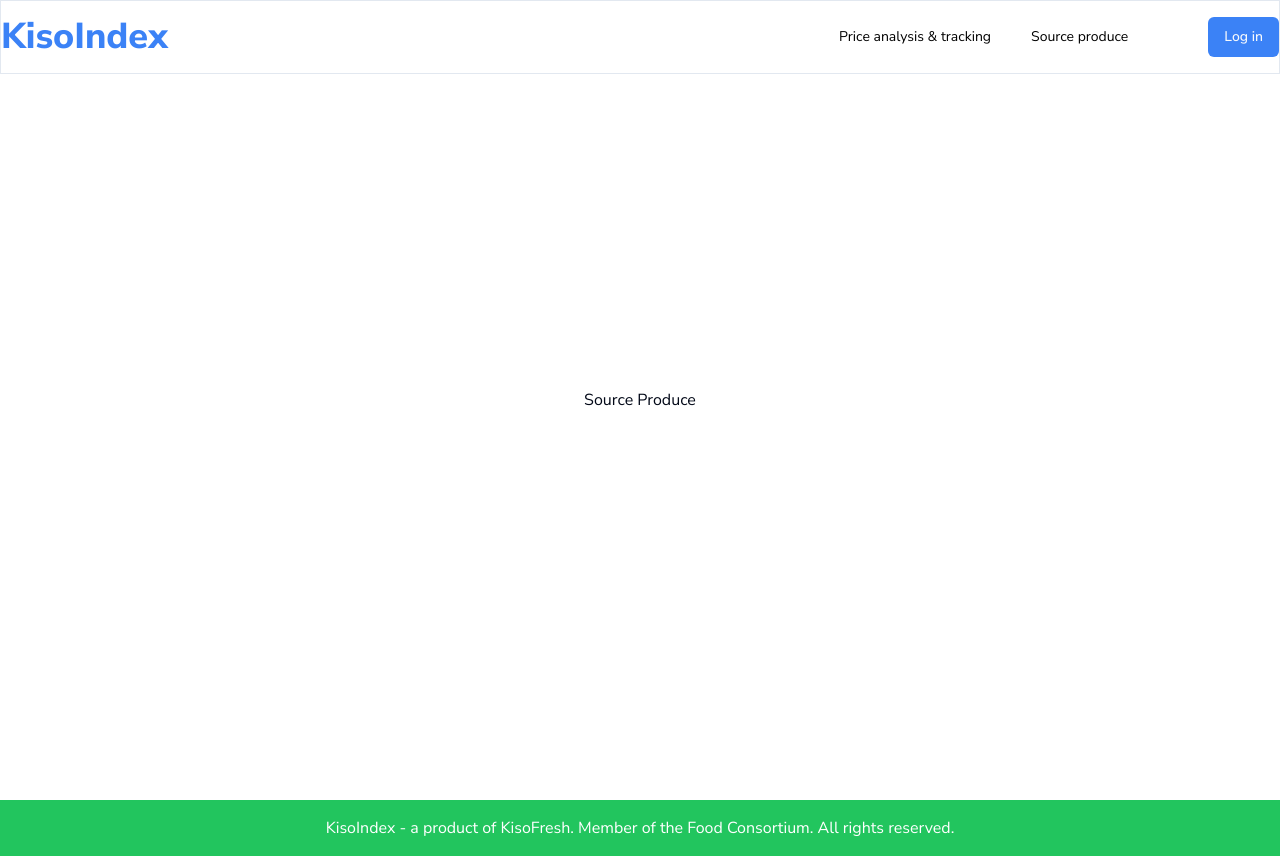
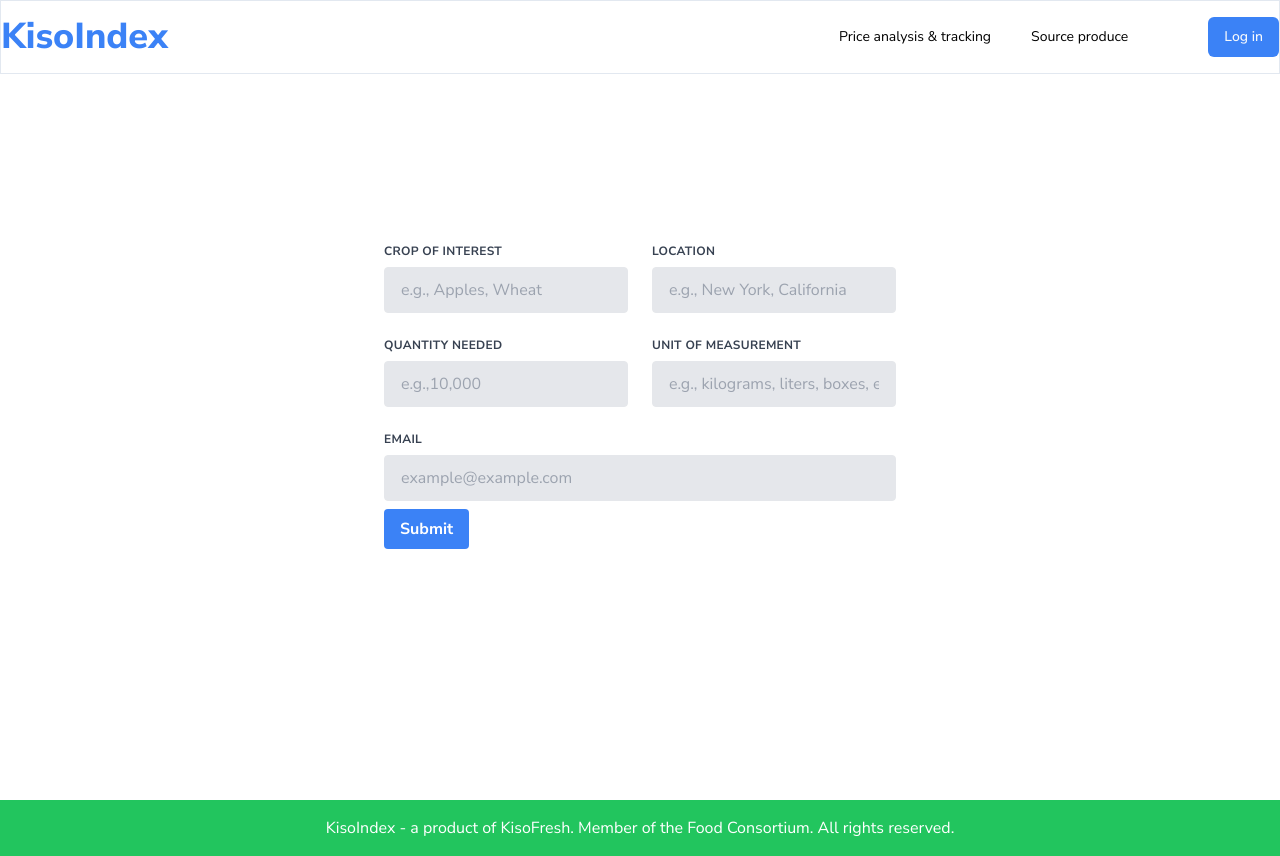
Before and after one commit to OpiniIsaac/kisofresh-frontEnd, a Next.js app: page /SourceProduce in a window 1280 px wide. Built offline with nearby package versions, Linux system fonts and the light colour scheme.

Commit message:
added the source product form

```diff
--- a/app/SourceProduce/page.tsx
+++ b/app/SourceProduce/page.tsx
@@ -1,9 +1,54 @@
-import React from 'react'
+import React from 'react';
 
-export default function page() {
-  return (
+export default function CropInterestForm() {
+ return (
     <div className="w-screen h-screen flex justify-center items-center">
-      <h1>Source Produce</h1>
+      <form className="w-full max-w-lg">
+        <div className="flex flex-wrap -mx-3 mb-6">
+          <div className="w-full md:w-1/2 px-3 mb-6 md:mb-0">
+            <label className="block uppercase tracking-wide text-gray-700 text-xs font-bold mb-2" htmlFor="crop-interest">
+              Crop of Interest
+            </label>
+            <input className="appearance-none block w-full bg-gray-200 text-gray-700 border border-gray-200 rounded py-3 px-4 leading-tight focus:outline-none focus:bg-white focus:border-gray-500" id="crop-interest" type="text" placeholder="e.g., Apples, Wheat"/>
+          </div>
+          <div className="w-full md:w-1/2 px-3">
+            <label className="block uppercase tracking-wide text-gray-700 text-xs font-bold mb-2" htmlFor="location">
+              Location
+            </label>
+            <input className="appearance-none block w-full bg-gray-200 text-gray-700 border border-gray-200 rounded py-3 px-4 leading-tight focus:outline-none focus:bg-white focus:border-gray-500" id="location" type="text" placeholder="e.g., New York, California"/>
+          </div>
+        </div>
+        <div className="flex flex-wrap -mx-3 mb-6">
+          <div className="w-full md:w-1/2 px-3 mb-6 md:mb-0">
+            <label className="block uppercase tracking-wide text-gray-700 text-xs font-bold mb-2" htmlFor="crop-interest">
+              Quantity needed
+            </label>
+            <input className="appearance-none block w-full bg-gray-200 text-gray-700 border border-gray-200 rounded py-3 px-4 leading-tight focus:outline-none focus:bg-white focus:border-gray-500" id="crop-interest" type="text" placeholder="e.g.,10,000"/>
+          </div>
+          <div className="w-full md:w-1/2 px-3">
+            <label className="block uppercase tracking-wide text-gray-700 text-xs font-bold mb-2" htmlFor="location">
+            Unit of Measurement
+            </label>
+            <input className="appearance-none block w-full bg-gray-200 text-gray-700 border border-gray-200 rounded py-3 px-4 leading-tight focus:outline-none focus:bg-white focus:border-gray-500" id="location" type="text" placeholder="e.g., kilograms, liters, boxes, etc"/>
+          </div>
+        </div>
+
+        <div className="flex flex-wrap -mx-3 mb-2">
+          <div className="w-full px-3">
+            <label className="block uppercase tracking-wide text-gray-700 text-xs font-bold mb-2" htmlFor="email">
+              Email
+            </label>
+            <input className="appearance-none block w-full bg-gray-200 text-gray-700 border border-gray-200 rounded py-3 px-4 leading-tight focus:outline-none focus:bg-white focus:border-gray-500" id="email" type="email" placeholder="example@example.com"/>
+          </div>
+        </div>
+        <div className="flex flex-wrap -mx-3 mb-2">
+          <div className="w-full px-3">
+            <button className="bg-blue-500 hover:bg-blue-700 text-white font-bold py-2 px-4 rounded focus:outline-none focus:shadow-outline" type="submit">
+              Submit
+            </button>
+          </div>
+        </div>
+      </form>
     </div>
-  );
+ );
 }
```
